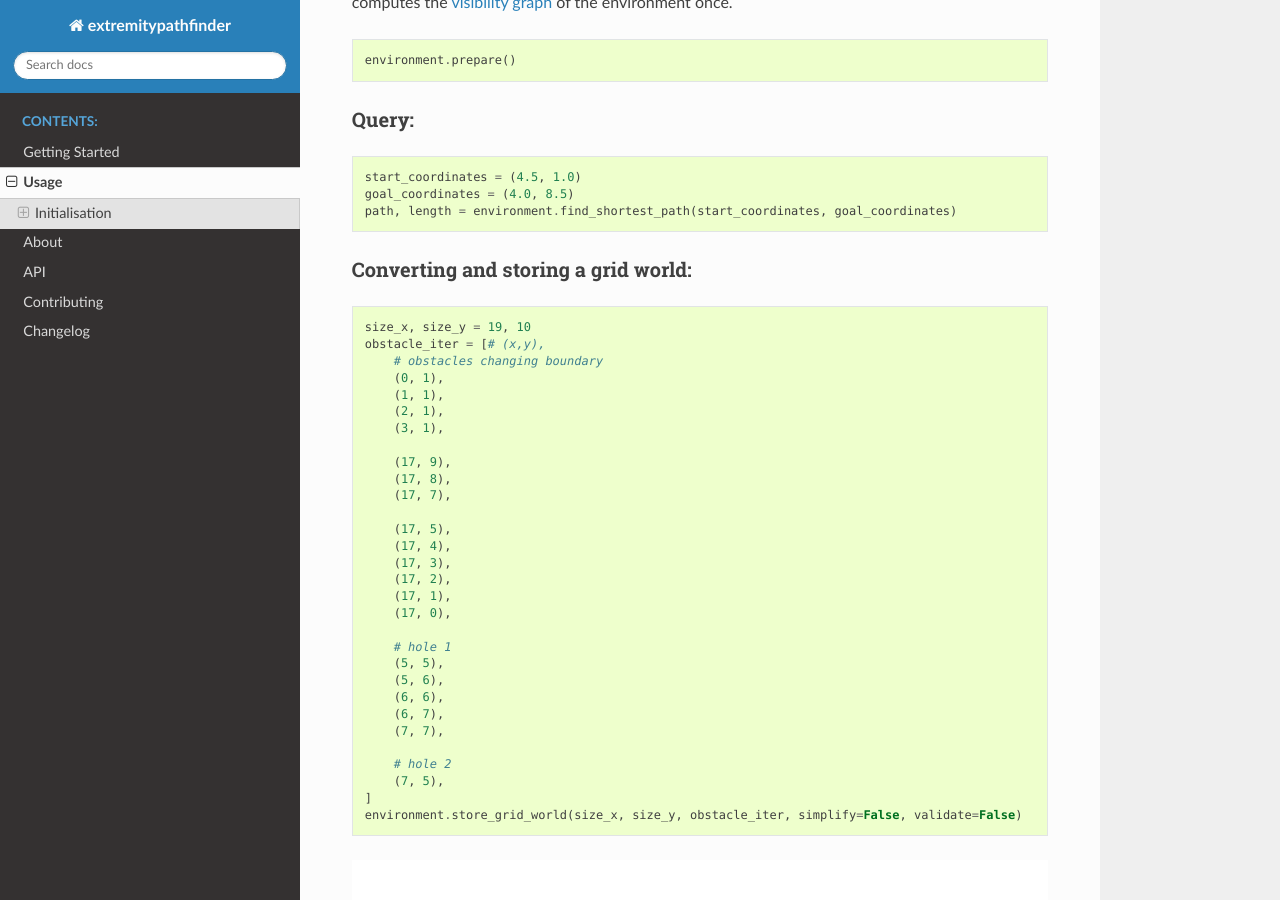
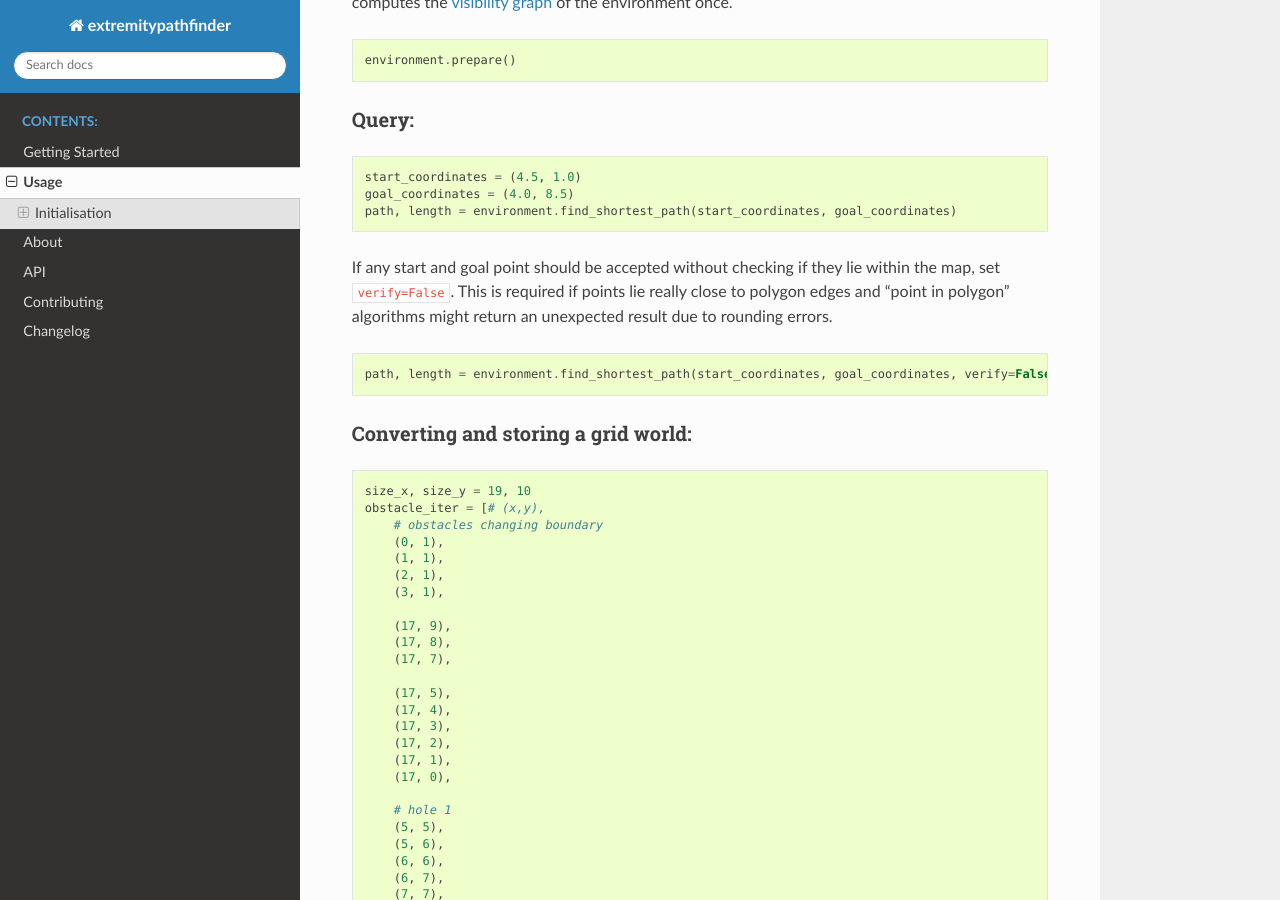
Before and after one commit to jannikmi/extremitypathfinder, a Sphinx documentation site: the page built from docs/1_usage.rst, in a window 1280 px wide and 900 px high, scrolled down 1178 px. Built offline with Sphinx 7.4.7 and the Read the Docs theme 2.0.0, drawn with Linux system fonts in a browser that asks for light colours; the version number could not be read and is left out.

Commit message:
1.3.0
 FIX #11: added option ``verify`` to ``find_shortest_path()`` for skipping the 'within map' test for goal and start points

```diff
--- a/docs/1_usage.rst
+++ b/docs/1_usage.rst
@@ -82,6 +82,17 @@ ______
     path, length = environment.find_shortest_path(start_coordinates, goal_coordinates)
 
 
+If any start and goal point should be accepted without checking if they lie within the map, set ``verify=False``.
+This is required if points lie really close to polygon edges and
+"point in polygon" algorithms might return an unexpected result due to rounding errors.
+
+.. code-block:: python
+
+    path, length = environment.find_shortest_path(start_coordinates, goal_coordinates, verify=False)
+
+
+
+
 
 Converting and storing a grid world:
 ____________________________________
@@ -134,7 +145,7 @@ it can be better to use A* right away (implemented in ``graph_search.py``).
 
 
 Cache and import the environment:
-______________________________________________
+__________________________________
 
 
 .. code-block:: python
```
Also changed, not shown: CHANGELOG.rst (+8 -0 lines), setup.py (+3 -4 lines), 1 other file.
